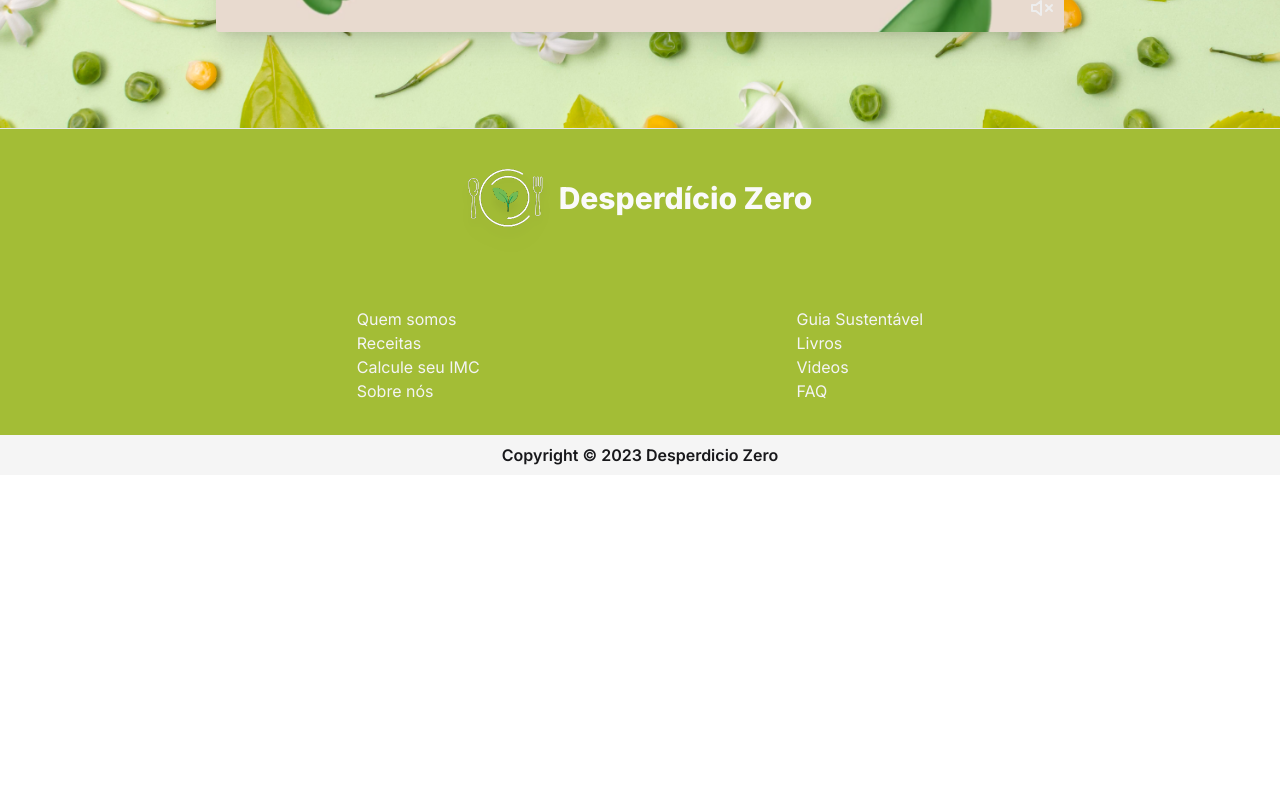
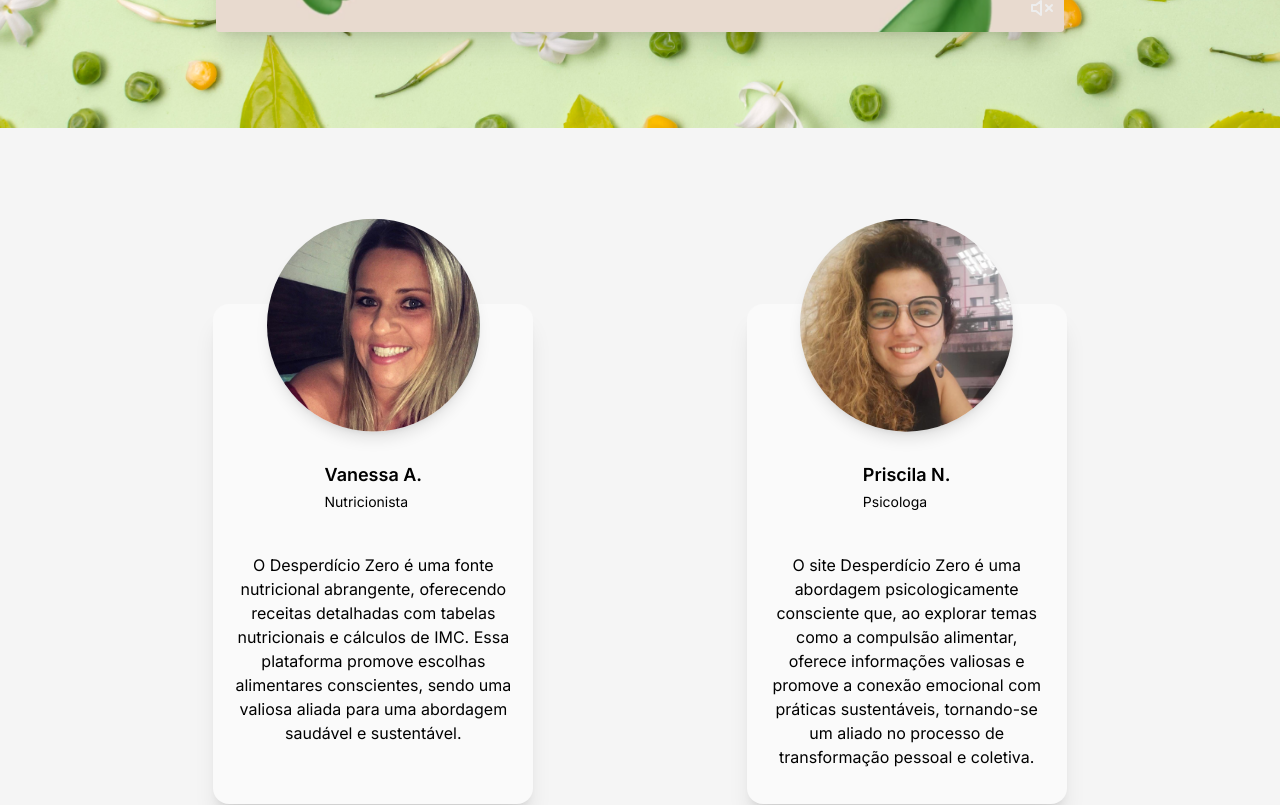
Before and after one commit to Lzinnxl007/TCC, a Next.js app: page / in a window 1280 px wide. Shown: the part 1320-2125 px from the top of the page. Before the commit the page ends 1795 px from the top, so only its background shows below. Built offline with nearby package versions, Linux system fonts and the light colour scheme; no server answers; grey boxes are pictures that could not be loaded.

Commit message:
changing images

```diff
--- a/src/app/page.jsx
+++ b/src/app/page.jsx
@@ -49,7 +49,19 @@ export default function Home() {
           <Header/>
           <Main/>
           <VideoApresentation/>
+          <div className="w-full h-auto py-28 lg:gap-y-28 flex items-center lg:flex-col justify-evenly bg-[var(--light-grey)] dark:bg-zinc-800">
+            <ReviewCard
+            name="Vanessa A."
+            career="Nutricionista"
+            image="/nutri.jpg"
+            text="O Desperdício Zero é uma fonte nutricional abrangente, oferecendo receitas detalhadas com tabelas nutricionais e cálculos de IMC. Essa plataforma promove escolhas alimentares conscientes, sendo uma valiosa aliada para uma abordagem saudável e sustentável."/>
 
+            <ReviewCard
+            name="Priscila N."
+            career="Psicologa"
+            image="/psico.jpg"
+            text="O site Desperdício Zero é uma abordagem psicologicamente consciente que, ao explorar temas como a compulsão alimentar, oferece informações valiosas e promove a conexão emocional com práticas sustentáveis, tornando-se um aliado no processo de transformação pessoal e coletiva."/>
+          </div>
           <Footer/>
           <ScrollToTop/>
           <Modal/>
--- a/src/components/Initial/ReviewCard.jsx
+++ b/src/components/Initial/ReviewCard.jsx
@@ -2,7 +2,7 @@ import Image from "next/image";
 
 export default function ReviewCard({ image, text, name, career }) {
     return (
-        <div className="w-full h-[430px] max-w-xs rounded-2xl bg-zinc-50 dark:bg-[var(--light-grey)] shadow-xl relative mt-16 ">
+        <div className="w-full h-[500px] max-w-xs rounded-2xl bg-zinc-50 dark:bg-zinc-200 dark:bg-[var(--light-grey)] shadow-xl relative mt-16 ">
             <div className="w-2/3 aspect-square rounded-full -translate-y-[40%] mx-auto overflow-hidden h-auto  shadow-lg">
                 <Image src={image} alt="person-image"
                 layout="responsive"
```
Also changed, not shown: public/nutri.jpg (added), public/psico.jpg (added).
